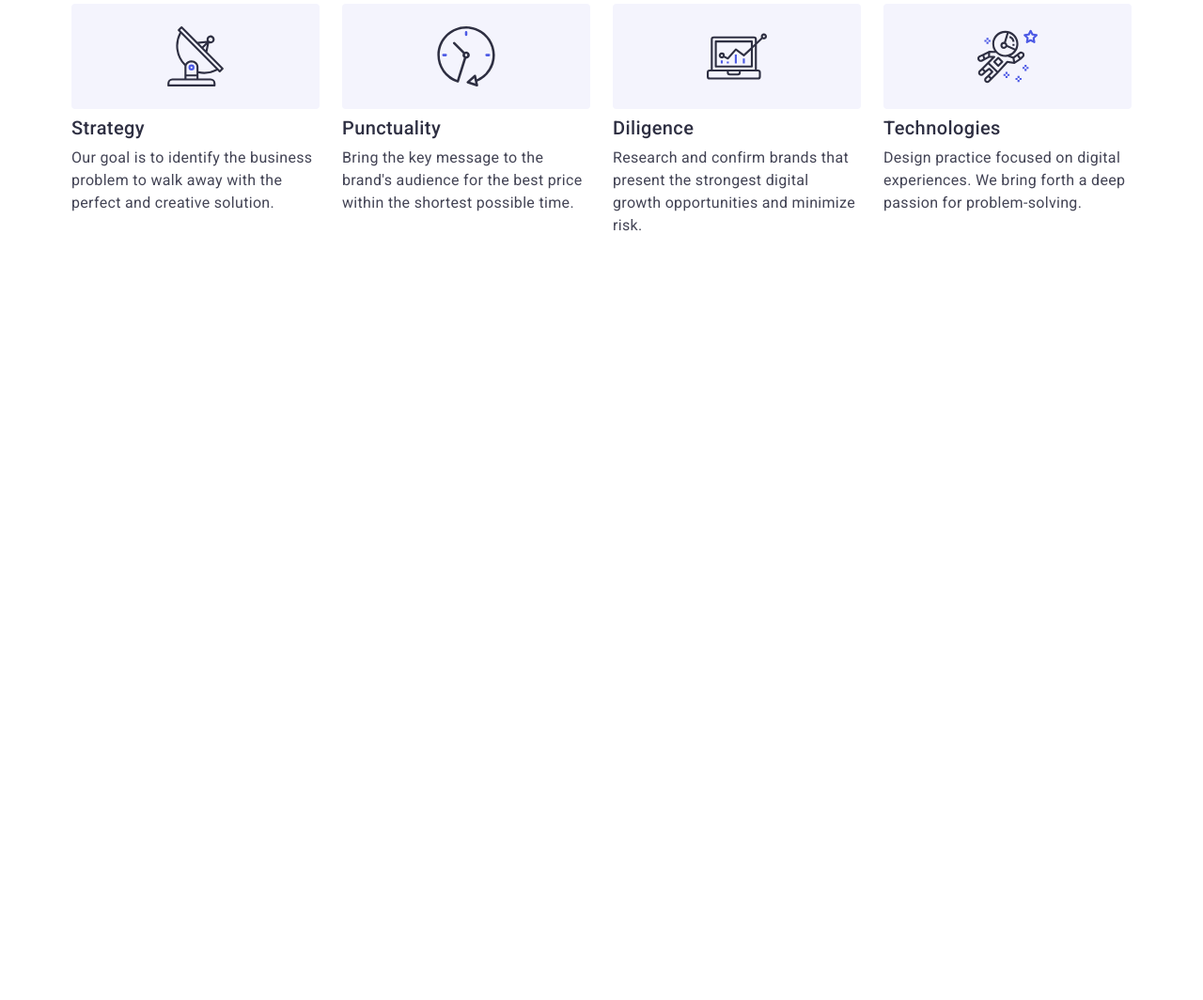
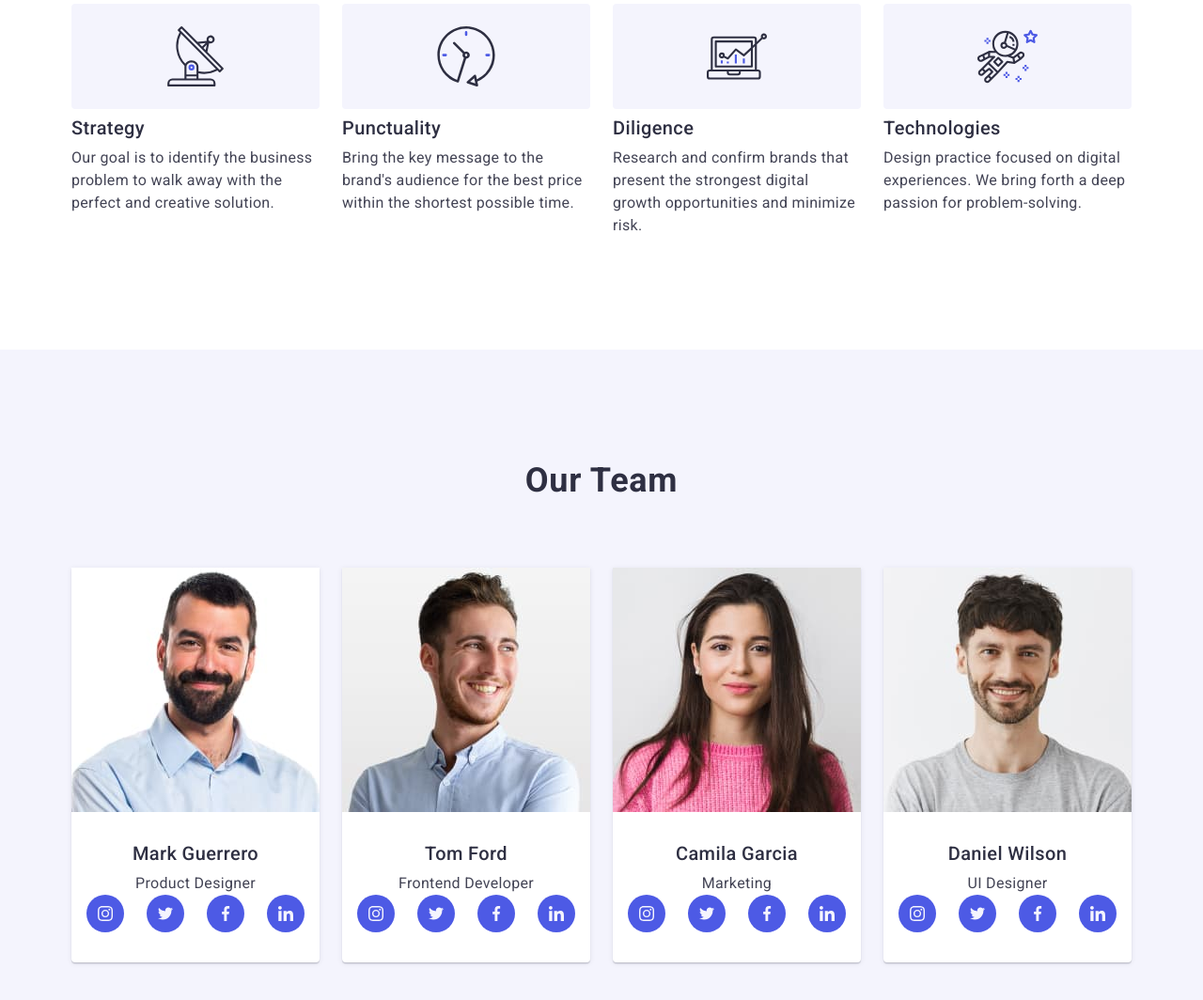
Before and after one commit to MIrina777/goit-markup-hw-06, a plain HTML site: page index.html in a window 1280 px wide. Shown: the part 789-1853 px from the top of the page at 94% size. Before the commit the page ends 1161 px from the top, so only its background shows below. Drawn offline with nearby package versions, Linux system fonts and the light colour scheme.

Commit message:
Adaptation third section

```diff
--- a/css/index.css
+++ b/css/index.css
@@ -11,3 +11,4 @@
 @import './layout/header.css';
 @import './layout/firstSection.css';
 @import './layout/secondSection.css';
+@import './layout/thirdSection.css';
--- /dev/null
+++ b/css/layout/thirdSection.css
@@ -0,0 +1,110 @@
+/*MOBILE*/
+@media screen and (max-width: 767px) {
+  .third-list {
+    display: flex;
+    flex-wrap: wrap;
+    gap: 72px;
+  }
+}
+
+/*TABLET*/
+@media screen and (min-width: 768px) {
+  .third-list {
+    display: flex;
+    flex-wrap: wrap;
+    column-gap: 24px;
+    row-gap: 64px;
+  }
+  .third-item {
+    background-color: #ffffff;
+    /*width: calc((100% - 24px) / 2);*/
+    flex-basis: calc((100% - 24px) / 2);
+    border-radius: 0px 0px 4px 4px;
+    box-shadow: 0px 1px 6px rgba(46, 47, 66, 0.08),
+      0px 1px 1px rgba(46, 47, 66, 0.16), 0px 2px 1px rgba(46, 47, 66, 0.08);
+    text-align: center;
+  }
+}
+
+.third-section {
+  background-color: #f4f4fd;
+  padding: 96px 0;
+}
+
+/*DESKTOP*/
+@media screen and (min-width: 1158px) {
+  .third-section {
+    background-color: #f4f4fd;
+    padding: 120px 0;
+  }
+
+  .third-list {
+    display: flex;
+    gap: 24px;
+  }
+
+  .third-item {
+    background-color: #ffffff;
+    flex-basis: calc((100% - 3 * 24px) / 4);
+    border-radius: 0px 0px 4px 4px;
+    box-shadow: 0px 1px 6px rgba(46, 47, 66, 0.08),
+      0px 1px 1px rgba(46, 47, 66, 0.16), 0px 2px 1px rgba(46, 47, 66, 0.08);
+    text-align: center;
+  }
+
+  .third-list-link:hover,
+  .third-list-link:focus {
+    background-color: #404bbf;
+  }
+}
+
+.third-title {
+  color: #2e2f42;
+  text-align: center;
+  font-size: 36px;
+  line-height: 1.11;
+  letter-spacing: 0.02em;
+  text-transform: capitalize;
+  margin-bottom: 72px;
+}
+
+.third-list-link {
+  display: flex;
+  width: 40px;
+  height: 40px;
+  background-color: #4d5ae5;
+  border-radius: 50%;
+  align-items: center;
+  justify-content: center;
+  transition: background-color 250ms cubic-bezier(0.4, 0, 0.2, 1);
+}
+.third-list-icon {
+  fill: #f4f4fd;
+}
+.third-container-second {
+  padding: 32px 0;
+}
+.team-title {
+  color: #2e2f42;
+  text-align: center;
+  font-size: 20px;
+  font-weight: 500;
+  line-height: 1.2;
+  letter-spacing: 0.02em;
+  text-transform: capitalize;
+  text-align: center;
+  margin-bottom: 8px;
+}
+.team-text {
+  color: #434455;
+  text-align: center;
+  font-size: 16px;
+  line-height: 1.5;
+  letter-spacing: 0.02em;
+  text-align: center;
+}
+.socials {
+  display: flex;
+  gap: 24px;
+  justify-content: center;
+}
--- a/css/styles.css
+++ b/css/styles.css
@@ -1,77 +1,3 @@
-/* Секція 3 */
-.third-section {
-  background-color: #f4f4fd;
-  padding: 120px 0;
-}
-
-.third-title {
-  color: #2e2f42;
-  text-align: center;
-  font-size: 36px;
-  line-height: 1.11;
-  letter-spacing: 0.02em;
-  text-transform: capitalize;
-  margin-bottom: 72px;
-}
-.third-list {
-  display: flex;
-  gap: 24px;
-}
-
-.third-item {
-  background-color: #ffffff;
-  flex-basis: calc((100% - 3 * 24px) / 4);
-  border-radius: 0px 0px 4px 4px;
-  box-shadow: 0px 1px 6px rgba(46, 47, 66, 0.08),
-    0px 1px 1px rgba(46, 47, 66, 0.16), 0px 2px 1px rgba(46, 47, 66, 0.08);
-  text-align: center;
-}
-.third-list-link {
-  display: flex;
-  width: 40px;
-  height: 40px;
-  background-color: #4d5ae5;
-  border-radius: 50%;
-  align-items: center;
-  justify-content: center;
-  transition: background-color 250ms cubic-bezier(0.4, 0, 0.2, 1);
-}
-.third-list-link:hover,
-.third-list-link:focus {
-  background-color: #404bbf;
-}
-
-.third-list-icon {
-  fill: #f4f4fd;
-}
-.third-container-second {
-  padding: 32px 0;
-}
-.team-title {
-  color: #2e2f42;
-  text-align: center;
-  font-size: 20px;
-  font-weight: 500;
-  line-height: 1.2;
-  letter-spacing: 0.02em;
-  text-transform: capitalize;
-  text-align: center;
-  margin-bottom: 8px;
-}
-.team-text {
-  color: #434455;
-  text-align: center;
-  font-size: 16px;
-  line-height: 1.5;
-  letter-spacing: 0.02em;
-  text-align: center;
-}
-.socials {
-  display: flex;
-  gap: 24px;
-  justify-content: center;
-}
-
 /* Секція 4 */
 .four-section {
   padding: 120px 0;
--- a/index.html
+++ b/index.html
@@ -157,7 +157,7 @@
       </div>
     </section>
     <!-- Секція 3 -->
-    <!-- <section class="third-section">
+    <section class="third-section">
       <div class="container">
         <h2 class="third-title">Our Team</h2>
         <ul class="third-list">
@@ -416,7 +416,7 @@
           </li>
         </ul>
       </div>
-      </section> -->
+    </section>
 
     <!-- Секція 4 -->
     <!-- <section class="four-section">
```
Lines whose indentation alone changed are shown as unchanged.
